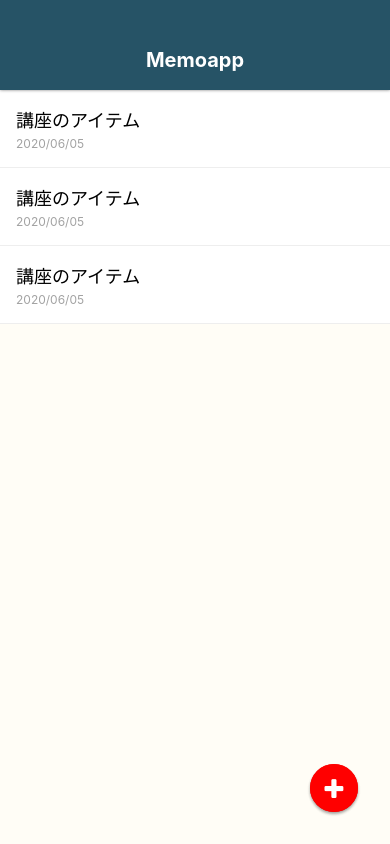
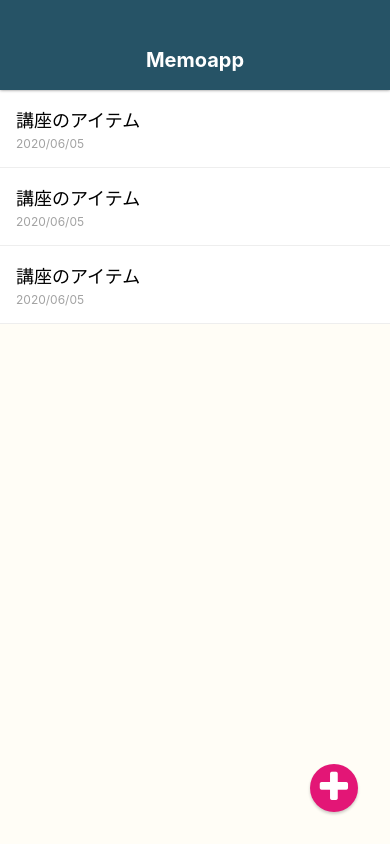
Before and after one commit to TakashiOda/TestApp, a React Native app: screen / in a window 390 px wide. Built offline with nearby package versions, Linux system fonts and the light colour scheme.

Commit message:
circle button だし分けた+style

```diff
--- a/App.js
+++ b/App.js
@@ -2,6 +2,7 @@
 import { StyleSheet, Text, View } from 'react-native';
 import { FontAwesome } from '@expo/vector-icons';
 import Appbar from './src/components/Appbar';
+// import MemoDetailScreen from './src/screens/MemoDetailScreen';
 import MemoListScreen from './src/screens/MemoListScreen';
 import CircleButton from './src/elements/CircleButton';
 
@@ -10,9 +11,6 @@
     <View style={styles.container}>
       <Appbar />
       <MemoListScreen />
-      <CircleButton>
-        <FontAwesome size={24} color="white" name="plus" />
-      </CircleButton>
     </View>
   );
 }
--- a/src/elements/CircleButton.js
+++ b/src/elements/CircleButton.js
@@ -6,39 +6,33 @@
 
 class CircleButton extends React.Component {
   render() {
-    // const { style, color, onPress } = this.props;
-    // let bgColor = '#E31676';
-    // let textColor = '#fff';
-    //
-    // if (color === 'white') {
-    //   bgColor = '#fff';
-    //   textColor = '#E31676';
-    // }
+    const { style, color } = this.props;
+    let bgColor = '#E31676';
+    let textColor = '#fff';
+
+    if (color === 'white') {
+      bgColor = '#fff';
+      textColor = '#E31676';
+    }
     return (
-      <TouchableHighlight style={styles.container}>
-        <View style={styles.circleButton}>
-          <Text style={styles.circleButtonTitle}>
-            {this.props.children}
-          </Text>
-        </View>
-      </TouchableHighlight>
+      <View style={[styles.circleButton, style, { backgroundColor: bgColor }]}>
+        <Text style={[styles.circleButtonTitle, { color: textColor }]}>
+          {this.props.children}
+        </Text>
+      </View>
     );
   }
 }
 
 const styles = StyleSheet.create({
-  container: {
-    width: 48, // 追加
-    height: 48,
+  circleButton: {
     position: 'absolute',
     bottom: 32,
     right: 32,
-  },
-  circleButton: {
     width: 48,
     height: 48,
     borderRadius: 24,
-    backgroundColor: 'red',
+    // backgroundColor: 'red',
     justifyContent: 'center',
     alignItems: 'center',
     shadowColor: '#000',
--- /dev/null
+++ b/src/screens/MemoDetailScreen.js
@@ -0,0 +1,60 @@
+import React from 'react';
+import { StyleSheet, View, Text } from 'react-native';
+import { FontAwesome } from '@expo/vector-icons';
+import CircleButton from '../elements/CircleButton';
+
+class MemoDetailScreen extends React.Component {
+  render() {
+    return (
+      <View style={styles.container}>
+        <View style={styles.memoHeader}>
+          <Text style={styles.memoHeaderTitle}>講座のタイトル</Text>
+          <Text style={styles.memoHeaderDate}>2020/22/33</Text>
+        </View>
+        <View style={styles.memoContent}>
+          <Text>講座のタイトル</Text>
+        </View>
+        <CircleButton color="white" style={styles.editButton}>
+          <FontAwesome size={24} color="#E31676" name="pencil" />
+        </CircleButton>
+      </View>
+    );
+  }
+}
+
+const styles = StyleSheet.create({
+  container: {
+    flex: 1,
+    width: '100%',
+    paddingTop: 90,
+  },
+  memoHeader: {
+    height: 120,
+    backgroundColor: '#17313c',
+    justifyContent: 'center',
+    padding: 10,
+  },
+  memoHeaderTitle: {
+    fontSize: 20,
+    fontWeight: 'bold',
+    color: '#fff',
+    marginBottom: 4,
+  },
+  memoHeaderDate: {
+    fontSize: 12,
+    color: '#fff',
+  },
+  memoContent: {
+    paddingTop: 30,
+    paddingLeft: 20,
+    paddingRight: 20,
+    paddingBottom: 20,
+    backgroundColor: '#fff',
+    flex: 1,
+  },
+  editButton: {
+    top: 185,
+  },
+});
+
+export default MemoDetailScreen;
```
